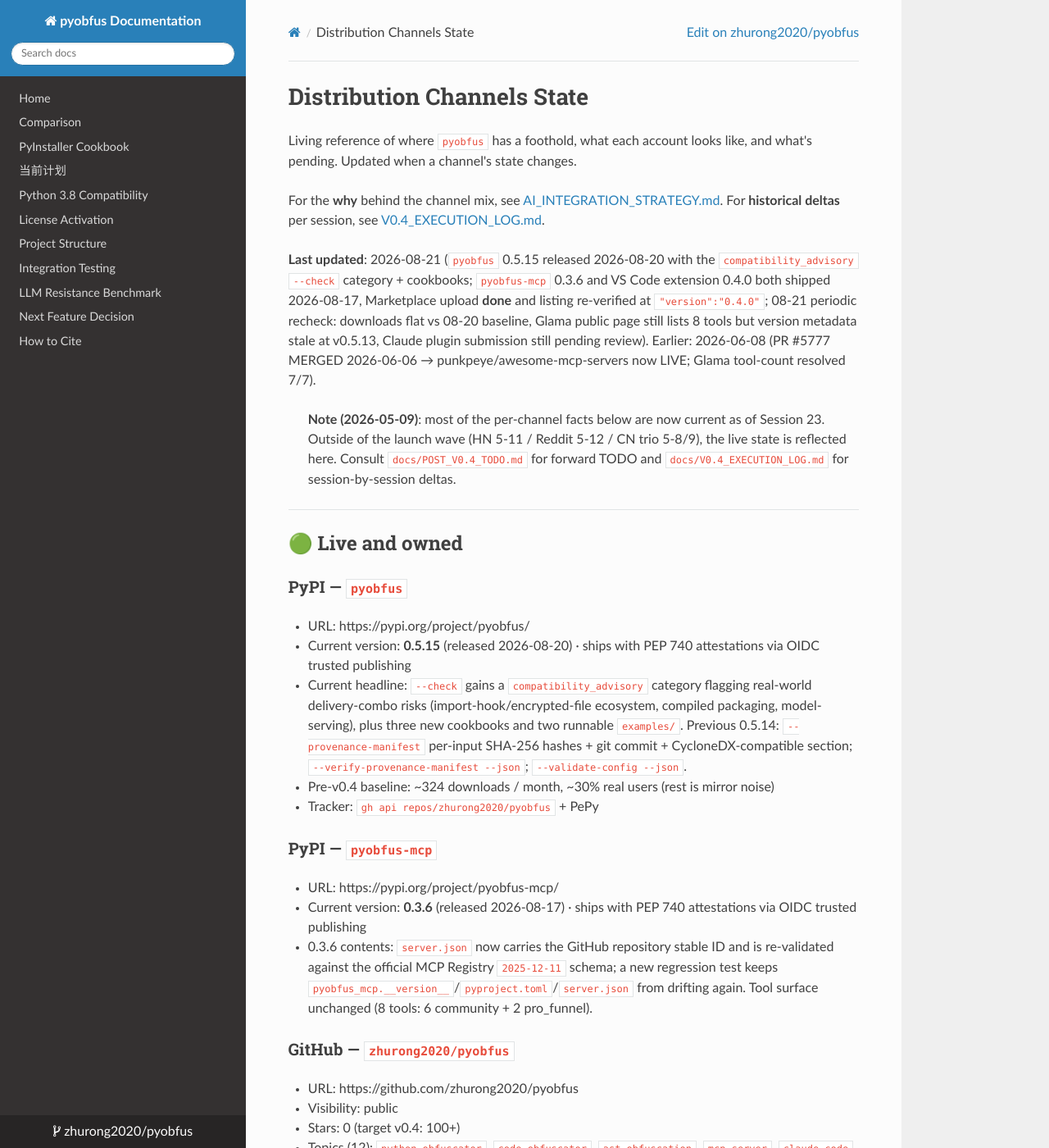
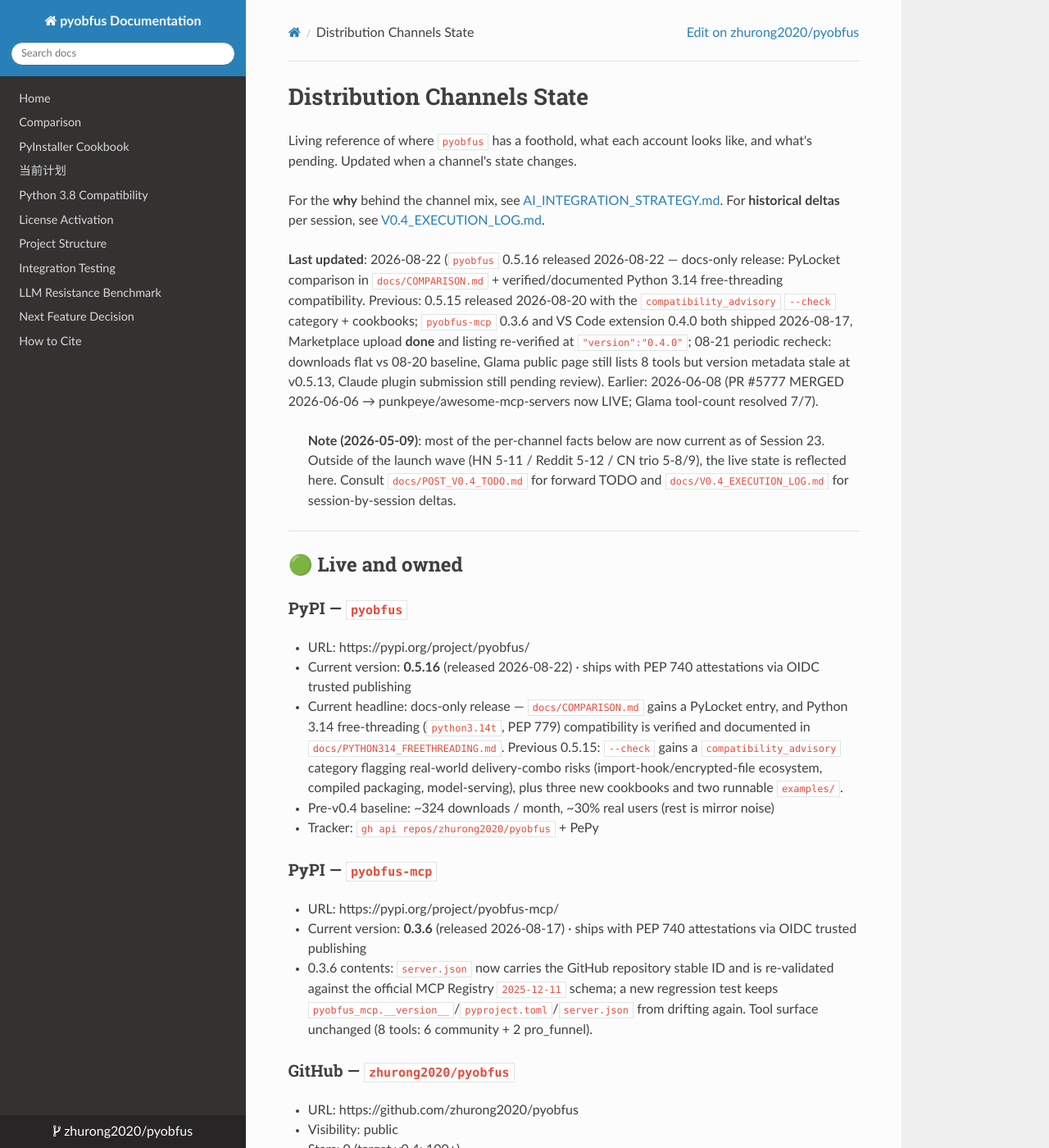
Before and after one commit to zhurong2020/pyobfus, an MkDocs documentation site: the page built from docs/DISTRIBUTION_CHANNELS.md, in a window 1280 px wide and 1400 px high. Shown: the whole window at 82% size. Built offline with MkDocs 1.6.1, drawn with Linux system fonts in a browser that asks for light colours; nearby versions of some CDN libraries; some of the changed text lies outside the part shown.

Commit message:
chore(release): bump pyobfus to 0.5.16
Docs-only release: PyLocket comparison entry in docs/COMPARISON.md
(added post-0.5.15) and verified/documented Python 3.14 free-threading
(python3.14t, PEP 779) compatibility. No code behavior change.

Co-Authored-By: Claude Sonnet 5 <noreply@anthropic.com>

```diff
--- a/docs/DISTRIBUTION_CHANNELS.md
+++ b/docs/DISTRIBUTION_CHANNELS.md
@@ -5,7 +5,7 @@ Living reference of where `pyobfus` has a foothold, what each account looks like
 For the **why** behind the channel mix, see [AI_INTEGRATION_STRATEGY.md](AI_INTEGRATION_STRATEGY.md).
 For **historical deltas** per session, see [V0.4_EXECUTION_LOG.md](V0.4_EXECUTION_LOG.md).
 
-**Last updated**: 2026-08-21 (`pyobfus` 0.5.15 released 2026-08-20 with the `compatibility_advisory` `--check` category + cookbooks; `pyobfus-mcp` 0.3.6 and VS Code extension 0.4.0 both shipped 2026-08-17, Marketplace upload **done** and listing re-verified at `"version":"0.4.0"`; 08-21 periodic recheck: downloads flat vs 08-20 baseline, Glama public page still lists 8 tools but version metadata stale at v0.5.13, Claude plugin submission still pending review). Earlier: 2026-06-08 (PR #5777 MERGED 2026-06-06 → punkpeye/awesome-mcp-servers now LIVE; Glama tool-count resolved 7/7).
+**Last updated**: 2026-08-22 (`pyobfus` 0.5.16 released 2026-08-22 — docs-only release: PyLocket comparison in `docs/COMPARISON.md` + verified/documented Python 3.14 free-threading compatibility. Previous: 0.5.15 released 2026-08-20 with the `compatibility_advisory` `--check` category + cookbooks; `pyobfus-mcp` 0.3.6 and VS Code extension 0.4.0 both shipped 2026-08-17, Marketplace upload **done** and listing re-verified at `"version":"0.4.0"`; 08-21 periodic recheck: downloads flat vs 08-20 baseline, Glama public page still lists 8 tools but version metadata stale at v0.5.13, Claude plugin submission still pending review). Earlier: 2026-06-08 (PR #5777 MERGED 2026-06-06 → punkpeye/awesome-mcp-servers now LIVE; Glama tool-count resolved 7/7).
 
 > **Note (2026-05-09)**: most of the per-channel facts below are now current as of Session 23. Outside of the launch wave (HN 5-11 / Reddit 5-12 / CN trio 5-8/9), the live state is reflected here. Consult `docs/POST_V0.4_TODO.md` for forward TODO and `docs/V0.4_EXECUTION_LOG.md` for session-by-session deltas.
 
@@ -15,8 +15,8 @@ For **historical deltas** per session, see [V0.4_EXECUTION_LOG.md](V0.4_EXECUTIO
 
 ### PyPI — `pyobfus`
 - URL: https://pypi.org/project/pyobfus/
-- Current version: **0.5.15** (released 2026-08-20) · ships with PEP 740 attestations via OIDC trusted publishing
-- Current headline: `--check` gains a `compatibility_advisory` category flagging real-world delivery-combo risks (import-hook/encrypted-file ecosystem, compiled packaging, model-serving), plus three new cookbooks and two runnable `examples/`. Previous 0.5.14: `--provenance-manifest` per-input SHA-256 hashes + git commit + CycloneDX-compatible section; `--verify-provenance-manifest --json`; `--validate-config --json`.
+- Current version: **0.5.16** (released 2026-08-22) · ships with PEP 740 attestations via OIDC trusted publishing
+- Current headline: docs-only release — `docs/COMPARISON.md` gains a PyLocket entry, and Python 3.14 free-threading (`python3.14t`, PEP 779) compatibility is verified and documented in `docs/PYTHON314_FREETHREADING.md`. Previous 0.5.15: `--check` gains a `compatibility_advisory` category flagging real-world delivery-combo risks (import-hook/encrypted-file ecosystem, compiled packaging, model-serving), plus three new cookbooks and two runnable `examples/`.
 - Pre-v0.4 baseline: ~324 downloads / month, ~30% real users (rest is mirror noise)
 - Tracker: `gh api repos/zhurong2020/pyobfus` + PePy
 
@@ -31,7 +31,7 @@ For **historical deltas** per session, see [V0.4_EXECUTION_LOG.md](V0.4_EXECUTIO
 - Stars: 0 (target v0.4: 100+)
 - Topics (12): `python-obfuscator`, `code-obfuscator`, `ast-obfuscation`, `mcp-server`, `claude-code`, `cursor`, `llm-tools`, `ai-native`, `pyarmor-alternative`, `python-security`, `code-protection`, `source-protection`
 - Wiki: disabled · Discussions: enabled · Issues: open
-- Releases: latest `v0.5.15` (2026-08-20); earlier releases `v0.3.3` … `v0.5.14`, plus `mcp-v0.3.x` and `vscode-v0.x` tags (mcp releases attach wheel+sdist).
+- Releases: latest `v0.5.16` (2026-08-22); earlier releases `v0.3.3` … `v0.5.15`, plus `mcp-v0.3.x` and `vscode-v0.x` tags (mcp releases attach wheel+sdist).
 
 ### 有心工坊 (personal blog)
 - URL: https://www.arong.eu.org
@@ -81,7 +81,7 @@ Note: `@jess` is Jess Lee, dev.to co-founder — useful to keep; `@code42cate` (
 
 ### Glama — `zhurong2020/pyobfus` 🟡 LISTED / API STALE
 - Public page: https://glama.ai/mcp/servers/zhurong2020/pyobfus
-- 2026-08-21 recheck: the public page is reachable and still exposes 8 tool names, but its version metadata is stale (shows v0.5.13; current is 0.5.15); the older API path `/api/mcp/v1/servers/io.github.zhurong2020/pyobfus-mcp` still returns `not_found`.
+- 2026-08-21 recheck: the public page is reachable and still exposes 8 tool names, but its version metadata is stale (shows v0.5.13; current is 0.5.16); the older API path `/api/mcp/v1/servers/io.github.zhurong2020/pyobfus-mcp` still returns `not_found`.
 - 2026-08-20: third-party maintainers independently reproduced both symptoms (build stuck on `debian:trixie-slim`, page OK but public API stale) — confirms this is Glama-side infra/sync, not a pyobfus-mcp code issue. Discord `#support` still unanswered as of 08-21; policy is passive-wait, no code change, no re-pin until Glama responds.
 
 ### Claude Plugin Marketplace 🟡 PENDING
--- a/pyproject.toml
+++ b/pyproject.toml
@@ -4,7 +4,7 @@ build-backend = "setuptools.build_meta"
 
 [project]
 name = "pyobfus"
-version = "0.5.15"
+version = "0.5.16"
 description = "pyobfus — the Python obfuscator. AST-based name mangling + framework presets (FastAPI/Django/Pydantic/Click/SQLAlchemy) + reverse stack-trace mapping for AI debugging in Claude Code / Cursor / GitHub Copilot / CodeBuddy. A transparent PyArmor alternative: AST-level protection with debuggable traces. Apache-2.0."
 readme = {file = "README.md", content-type = "text/markdown"}
 requires-python = ">=3.9"
```
Also changed, not shown: CHANGELOG.md (+2 -0 lines).
